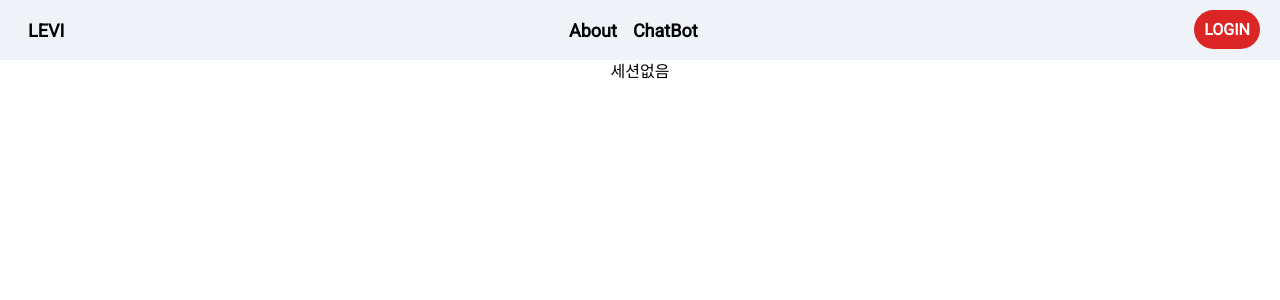
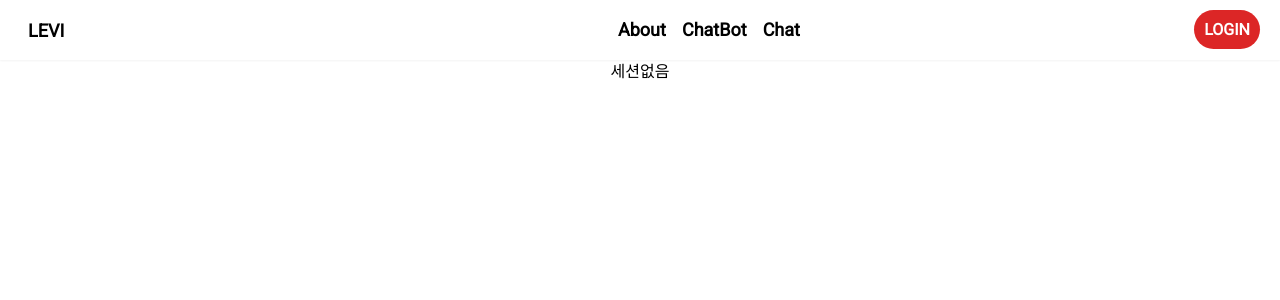
Before and after one commit to eunwoo-levi/AI-App, a Next.js app: page / in a window 1280 px wide. Shown: the top 300 px of the page. Built offline with nearby package versions, Linux system fonts and the light colour scheme; no server answers.

Commit message:
refactor(navbar): change navbar desgin for UX

```diff
--- a/next.config.mjs
+++ b/next.config.mjs
@@ -1,7 +1,11 @@
 /** @type {import('next').NextConfig} */
 const nextConfig = {
   images: {
-    domains: ["avatars.githubusercontent.com"], // 허용할 외부 도메인 추가
+    domains: ['avatars.githubusercontent.com'], // 허용할 외부 도메인 추가
+  },
+
+  images: {
+    domains: ['lh3.googleusercontent.com'],
   },
 };
 
--- a/package.json
+++ b/package.json
@@ -20,8 +20,7 @@
     "next-auth": "^5.0.0-beta.21",
     "openai": "^4.65.0",
     "react": "^18",
-    "react-dom": "^18",
-    "socket.io": "^4.8.0"
+    "react-dom": "^18"
   },
   "devDependencies": {
     "@types/bcryptjs": "^2.4.6",
--- a/src/app/api/openai/route.ts
+++ b/src/app/api/openai/route.ts
@@ -7,7 +7,6 @@
 export const runtime = 'edge';
 
 export async function POST(req: Request) {
-
   try {
     const { messages } = await req.json();
 
--- a/src/components/navbar/LoginNav.tsx
+++ b/src/components/navbar/LoginNav.tsx
@@ -1,25 +1,33 @@
-"use client";
+'use client';
 
-import React from "react";
-import SignOutButton from "../auth/SignOutButton";
-import Link from "next/link";
-import { useSession } from "next-auth/react";
+import React from 'react';
+import SignOutButton from '../auth/SignOutButton';
+import Link from 'next/link';
+import { useSession } from 'next-auth/react';
+import Image from 'next/image';
 
 export default function LoginNav() {
   const { data: session } = useSession();
   return (
     <div>
       {session ? (
-        <div>
-          <span className="text-[16px] font-semibold mr-[20px]">
-            {session.user?.name} 님
+        <div className='flex items-center'>
+          <span className='text-[16px] font-semibold mr-[20px] flex items-center gap-2'>
+            <h1>{session.user?.name} 님</h1>
+            <Image
+              src={session.user?.image || ''}
+              alt='profile-image'
+              width={33}
+              height={33}
+              className='rounded-full'
+            />
           </span>
           <SignOutButton />
         </div>
       ) : (
         <Link
-          href="/login"
-          className="w-[100px] font-bold bg-red-600 text-white p-[10px] rounded-3xl hover:bg-red-700 duration-200"
+          href='/login'
+          className='w-[100px] font-bold bg-red-600 text-white p-[10px] rounded-3xl hover:bg-red-700 duration-200'
         >
           LOGIN
         </Link>
--- a/src/components/navbar/Navbar.tsx
+++ b/src/components/navbar/Navbar.tsx
@@ -1,23 +1,25 @@
-import Link from "next/link";
-import LoginNav from "./LoginNav";
+import Link from 'next/link';
+import LoginNav from './LoginNav';
 
-const linkClassName =
-  "text-[18px] font-bold hover:bg-neutral-300 rounded-lg p-[8px]";
+const linkClassName = 'text-[18px] font-bold hover:bg-neutral-300 rounded-lg p-[8px]';
 
 export default function Navbar() {
   return (
-    <nav className="bg-slate-300 bg-opacity-30 w-full h-[60px] flex justify-between items-center px-[20px]">
+    <nav className='relative w-full h-[60px] flex justify-between items-center px-[20px] shadow-sm'>
       <div>
-        <Link href="/" className={linkClassName}>
+        <Link href='/' className={linkClassName}>
           LEVI
         </Link>
       </div>
-      <div>
-        <Link href="/about" className={linkClassName}>
+      <div className='absolute top-4 lg:left-[610px]'>
+        <Link href='/about' className={linkClassName}>
           About
         </Link>
-        <Link href="/chatbot" className={linkClassName}>
+        <Link href='/chatbot' className={linkClassName}>
           ChatBot
+        </Link>
+        <Link href='/chat' className={linkClassName}>
+          Chat
         </Link>
       </div>
       <LoginNav />
--- /dev/null
+++ b/src/components/navbar/Toggle.tsx
@@ -0,0 +1,3 @@
+export default function Toggle() {
+  return <div>Toggle</div>;
+}
```
Also changed, not shown: 1 other file (tests, documents, lock files or other folders).
